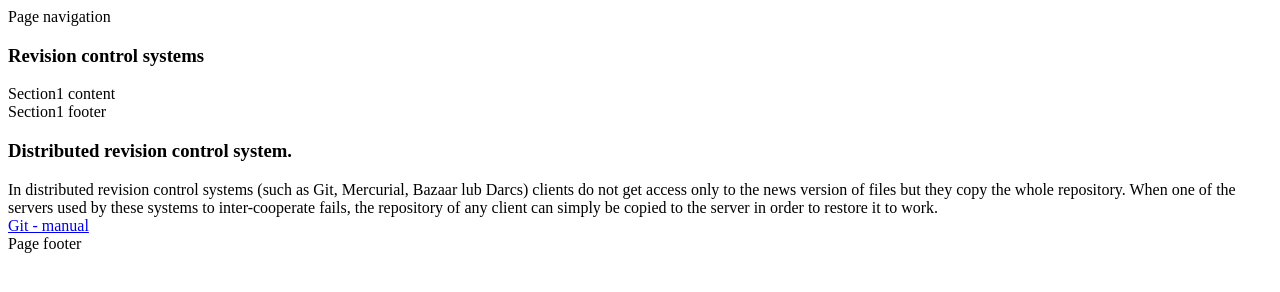
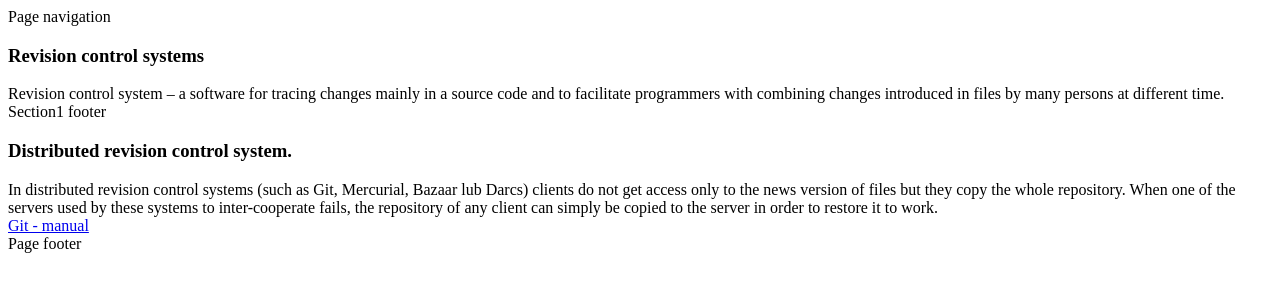
Before and after one commit to carlagn/iislabse_901926, a plain HTML site: page index.html in a window 1280 px wide. Drawn offline with Linux system fonts and the light colour scheme.

Commit message:
Section 1 content

```diff
--- a/index.html
+++ b/index.html
@@ -12,7 +12,7 @@
 	    		<h3 class="panel-title">Revision control systems</h3>
 		  	</div>
 	  		<div class="panel-body">
-	    		Section1 content
+	  			Revision control system – a software for tracing changes mainly in a source code and to facilitate programmers with combining changes introduced in files by many persons at different time.
 	  		</div>
 			<footer class="panel-footer">
 				Section1 footer
```
